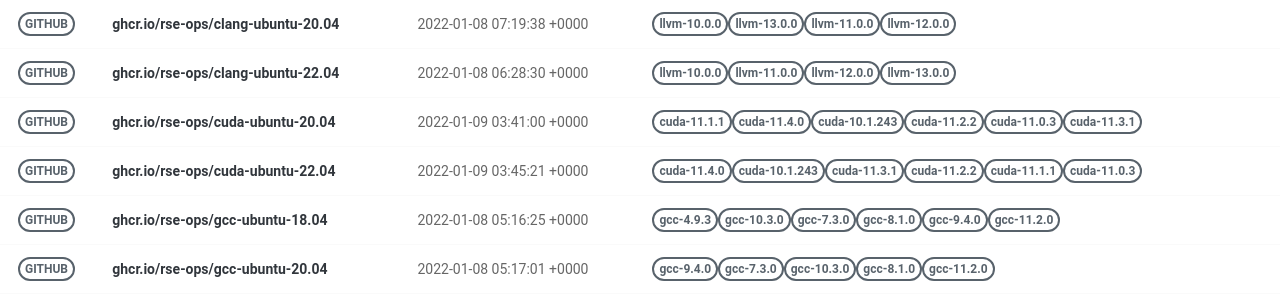
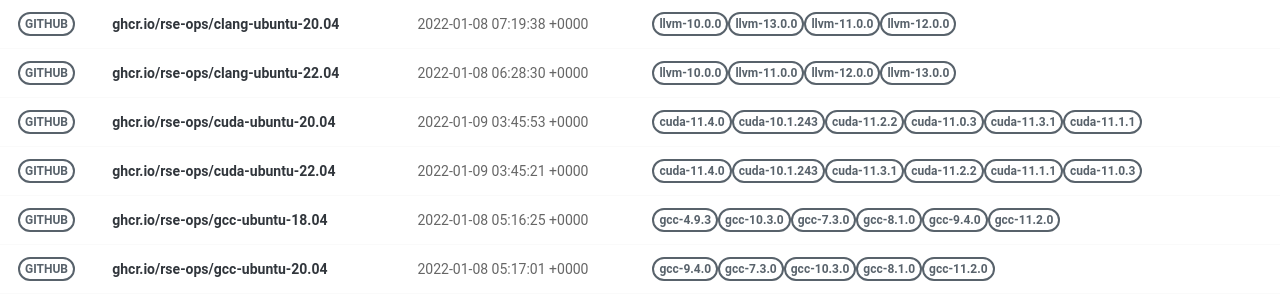
Before and after one commit to rse-ops/docker-images, a Jekyll site: the page built from pages/index.md, in a window 1280 px wide. Shown: the part 179-479 px from the top of the page. Built offline with Jekyll 4.4.1, drawn with Linux system fonts in a browser that asks for light colours; nearby versions of some CDN libraries.

Commit message:
Automated push to update library 2022-01-09

```diff
--- a/_library/ghcr.io-rse-ops-cuda-ubuntu-20.04.md
+++ b/_library/ghcr.io-rse-ops-cuda-ubuntu-20.04.md
@@ -1,14 +1,11 @@
 ---
 layout: container
 name: ghcr.io/rse-ops/cuda-ubuntu-20.04
-updated_at: 2022-01-09 03:41:00.295747
+updated_at: 2022-01-09 03:45:53.998469
 
 
 container_url: https://github.com/orgs/rse-ops/packages/container/package/cuda-ubuntu-20.04
 versions:
- - tag: cuda-11.1.1
-   dockerfile: https://github.com/rse-ops/docker-images/blob/main/ubuntu/cuda/Dockerfile
-   manifest: https://crane.ggcr.dev/manifest/ghcr.io/rse-ops/cuda-ubuntu-20.04:cuda-11.1.1
  - tag: cuda-11.4.0
    dockerfile: https://github.com/rse-ops/docker-images/blob/main/ubuntu/cuda/Dockerfile
    manifest: https://crane.ggcr.dev/manifest/ghcr.io/rse-ops/cuda-ubuntu-20.04:cuda-11.4.0
```
Also changed, not shown: other parts of _library/ghcr.io-rse-ops-cuda-ubuntu-20.04.md (+3 -0 lines).
